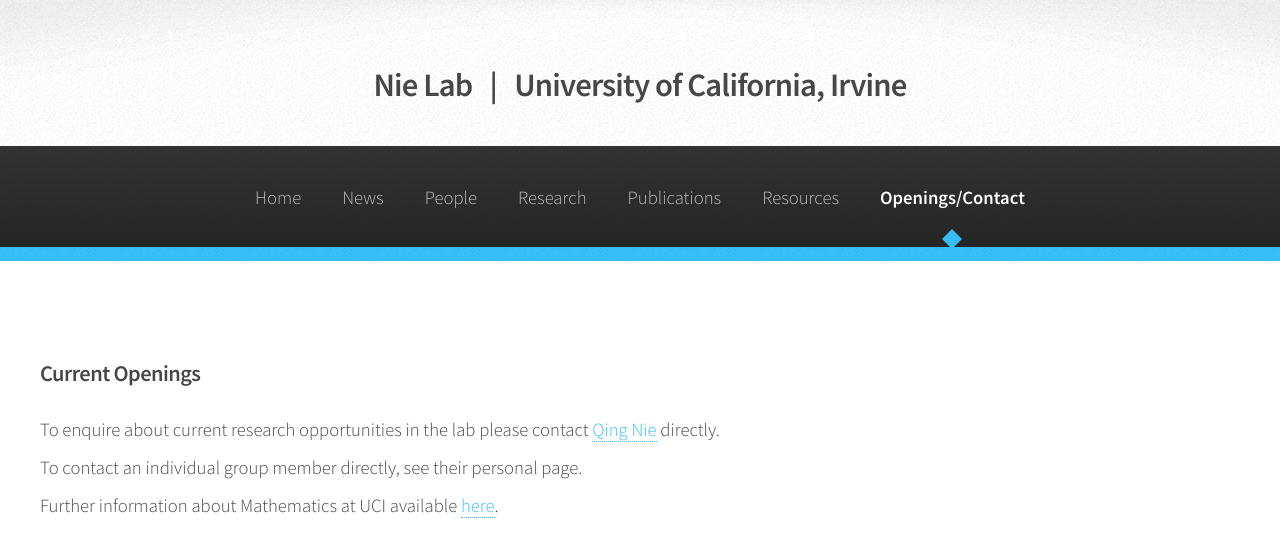
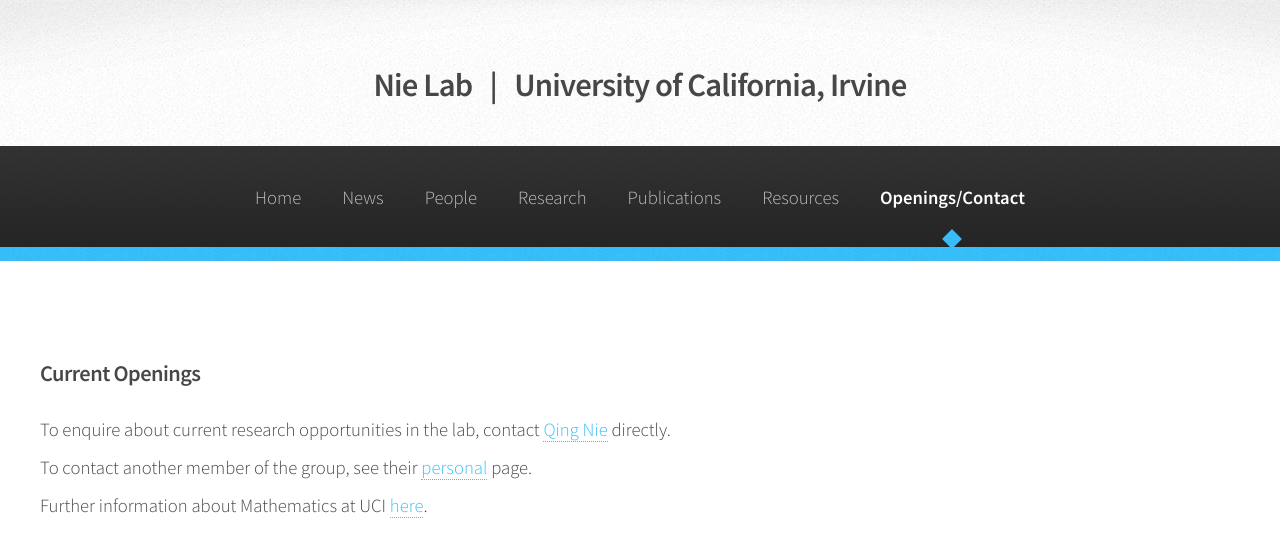
Before and after one commit to NieLab/nielab.github.io, a Jekyll site: the page built from currentopenings.html, in a window 1280 px wide and 900 px high, cut to the strip 0-552 px from the top of the window. Built offline with Jekyll 4.4.1, drawn with Linux system fonts in a browser that asks for light colours.

Commit message:
update contact page

```diff
--- a/currentopenings.html
+++ b/currentopenings.html
@@ -16,13 +16,13 @@
 
          <div class="box post">
 	<ul>
-	   <li>To enquire about current research opportunities in the lab please contact <a href="{{site.baseurl}}/people/qing-nie">Qing Nie</a> directly.
+	   <li>To enquire about current research opportunities in the lab, contact <a href="{{site.baseurl}}/people/qing-nie">Qing Nie</a> directly.
 	  </li>
 	  <li>
-	  To contact an individual group member directly, see their personal page.
+	  To contact another member of the group, see their <a href="{{site.baseurl}}/lab-members">personal</a> page.
 	  </li>
 	  <li>
-	  Further information about Mathematics at UCI available <a href="http://www.math.uci.edu/">here</a>.
+	  Further information about Mathematics at UCI <a href="http://www.math.uci.edu/">here</a>.
 	  </li>
 	</ul>
       </div>
```
Also changed, not shown: 3 other files.
